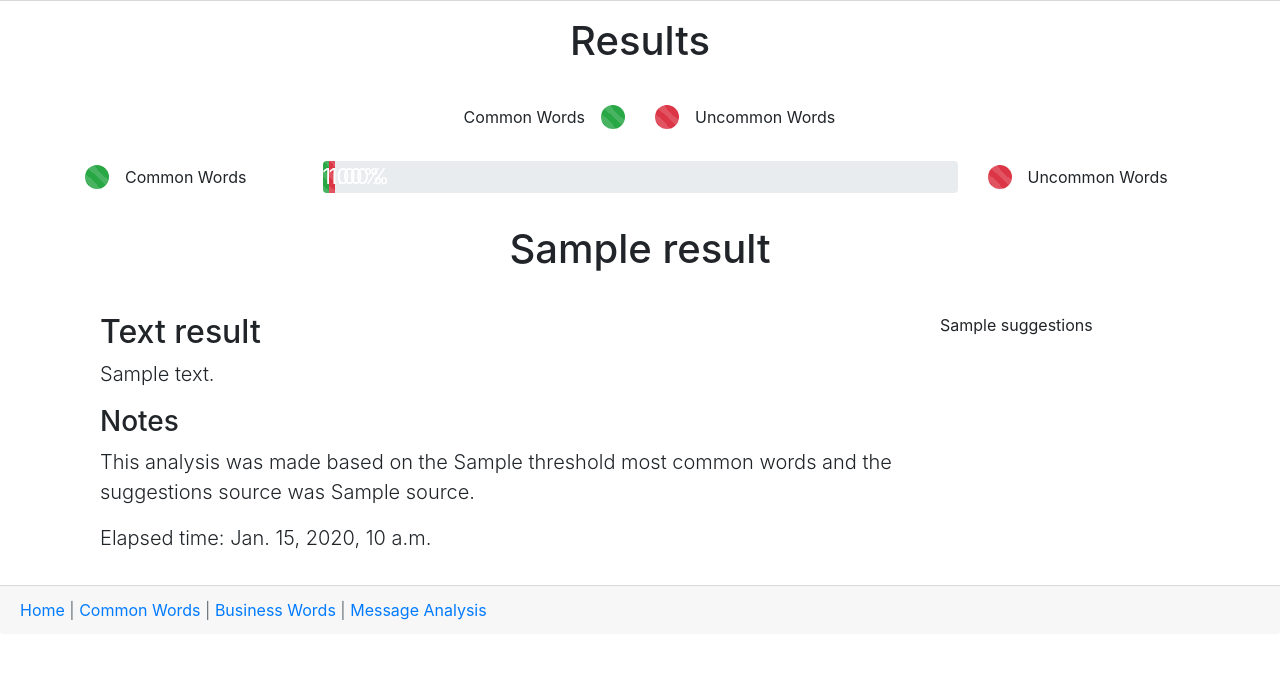
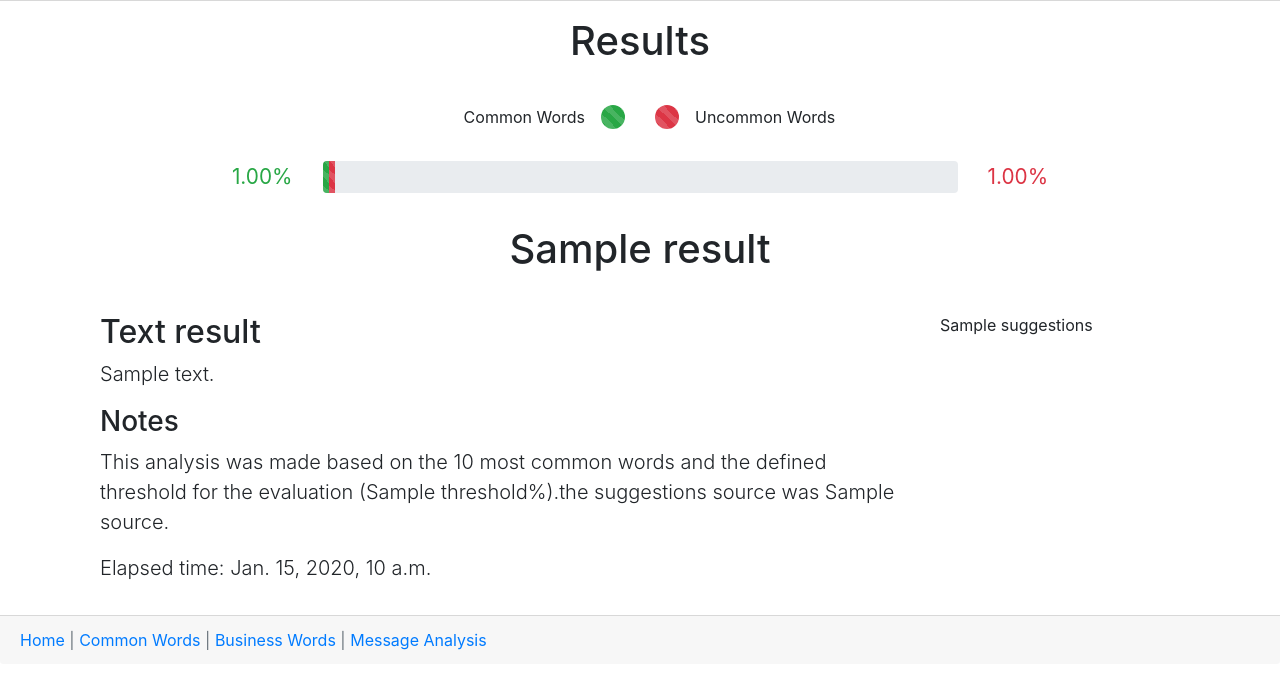
Before and after one commit to CodeforAustralia/lexiProject, a Django app: template lexi/templates/lexi/analysis.html in a window 1280 px wide. Shown: the part 100-800 px from the top of the page. Run offline with Django 3.2, Linux system fonts and the light colour scheme; the template is opened without the code that fills it: most values are stand-ins (such as "Sample title", 1, 10 or a date in 2020); some libraries are stand-ins or nearby versions.

Commit message:
Change some Bootstrap clasess and make some visual changes.

```diff
--- a/lexi/static/lexi/style.css
+++ b/lexi/static/lexi/style.css
@@ -34,6 +34,12 @@
     font-size: 1.3rem;
 }
 
+.progress-labels {
+    margin: auto 0;
+    display: inline-flex;
+    font-size: 1.3rem;
+}
+
 .center-aligned {
     text-align: center;
 }
@@ -43,11 +49,3 @@
     height: 1.5rem;
     border-radius: 50%;
 }
-
-.pass {
-    color: green;
-}
-
-.bad {
-    color: red;
-}
--- a/lexi/templates/lexi/analysis.html
+++ b/lexi/templates/lexi/analysis.html
@@ -17,19 +17,17 @@
         </div>
     </div>
     <div class="row py-3">
-        <div class="col-md" style="margin: auto; display: inline-flex;">
-            <div class="bg-success progress-bar-striped common-icon"></div>
-            <div style="margin-left: 1rem;">Common Words</div>
+        <div class="col-md justify-content-end progress-labels text-success">
+            {{global_variables.commonWordsPercentage|floatformat:"2"}}%
         </div>
         <div class="col-md-7">
             <div class="progress">
-                <div class="progress-bar progress-bar-striped bg-success" role="progressbar" style="width: {{global_variables.commonWordsPercentage}}%" aria-valuemin="0" aria-valuemax="100">{{global_variables.commonWordsPercentage|floatformat:"2"}}%</div>
-                <div class="progress-bar progress-bar-striped bg-danger" role="progressbar" style="width: {{global_variables.uncommonWordsPercentage}}%" aria-valuemin="0" aria-valuemax="100">{{global_variables.uncommonWordsPercentage|floatformat:"2"}}%</div>
+                <div class="progress-bar progress-bar-striped bg-success" role="progressbar" style="width: {{global_variables.commonWordsPercentage}}%" aria-valuemin="0" aria-valuemax="100"></div>
+                <div class="progress-bar progress-bar-striped bg-danger" role="progressbar" style="width: {{global_variables.uncommonWordsPercentage}}%" aria-valuemin="0" aria-valuemax="100"></div>
             </div>
         </div>
-        <div class="col-md" style="margin: auto; display: inline-flex;">
-            <div class="bg-danger progress-bar-striped common-icon"></div>
-            <div style="margin-left: 1rem;">Uncommon Words</div>
+        <div class="col-md progress-labels text-danger">
+            {{global_variables.uncommonWordsPercentage|floatformat:"2"}}%
         </div>
     </div>
     <div class="row py-3">
@@ -45,7 +43,7 @@
             </div>
             <div class="col-md">
                 <h3>Notes</h3>
-                <p class="lead">This analysis was made based on the {{global_variables.threshold}} most common words and the suggestions source was {{global_variables.source}}.</p>
+                <p class="lead">This analysis was made based on the {{global_variables.amount_common_words}} most common words and the defined threshold for the evaluation ({{global_variables.threshold}}%).the suggestions source was {{global_variables.source}}.</p>
                 <p class="lead">Elapsed time: {{global_variables.elapsed_time}}</p>
             </div>
         </div>
```
